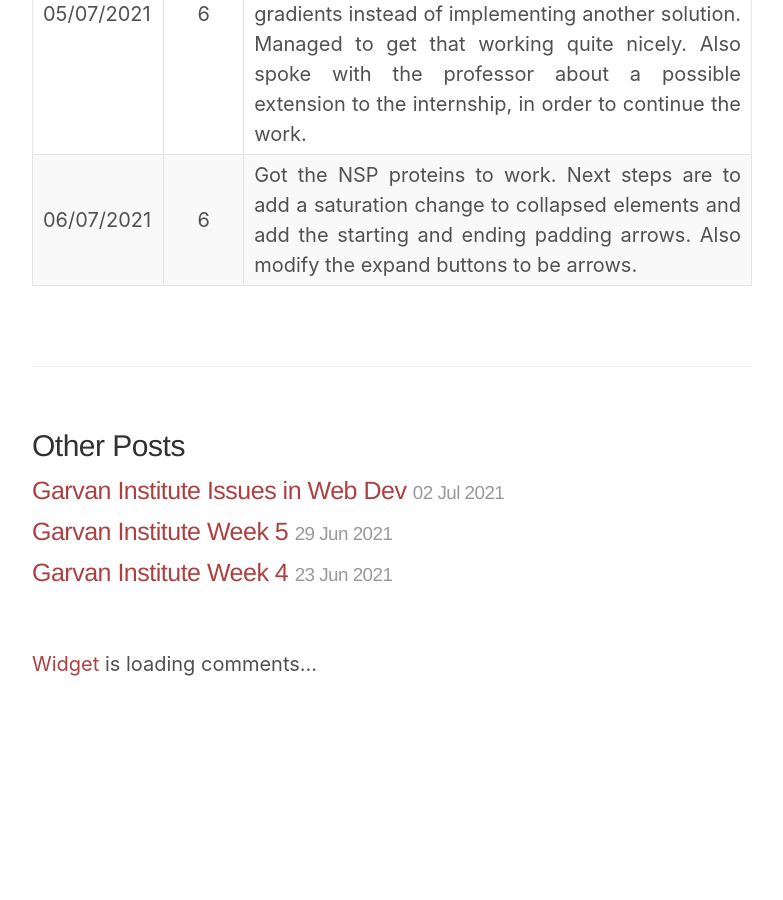
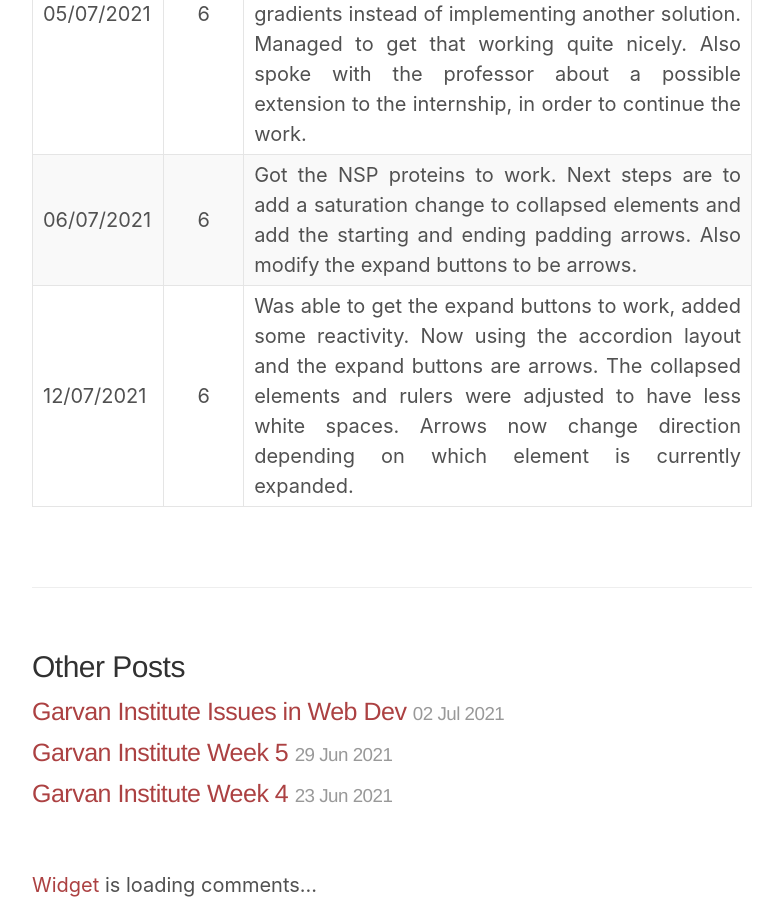
Before and after one commit to Key-Puncher/key-puncher.github.io, a Jekyll site: the page built from _posts/2021-06-08-garvan-institute-activity-log.md, in a window 1280 px wide and 900 px high, scrolled down 3989 px. Shown: the whole window, without its empty margins (248-1031 px from the left). Built offline with Jekyll 4.4.1, drawn with Linux system fonts in a browser that asks for light colours; a style sheet for code colours, icons or effects is not loaded; before the commit the page ends 4668 px from its top, so only the background shows below that.

Commit message:
Update 2021-06-08-garvan-institute-activity-log.md

```diff
--- a/_posts/2021-06-08-garvan-institute-activity-log.md
+++ b/_posts/2021-06-08-garvan-institute-activity-log.md
@@ -26,3 +26,4 @@ title: Garvan Institute Activity Log
 | 02/07/2021 | 5 | Stackoverflow didn't get any good responses sadly. Tested it a bit more and reported the bug to chrome bug tracker. Will likely have to implement a workaround specifically for chrome. |
 | 05/07/2021 | 6 | Continued to investigate the chrome bug. Came up with several different methods of resolving it. Found a few others who had experienced similiar issues. Decided ultimately to split up larger gradients instead of implementing another solution. Managed to get that working quite nicely. Also spoke with the professor about a possible extension to the internship, in order to continue the work. |
 | 06/07/2021 | 6 | Got the NSP proteins to work. Next steps are to add a saturation change to collapsed elements and add the starting and ending padding arrows. Also modify the expand buttons to be arrows. |
+| 12/07/2021 | 6 | Was able to get the expand buttons to work, added some reactivity. Now using the accordion layout and the expand buttons are arrows. The collapsed elements and rulers were adjusted to have less white spaces. Arrows now change direction depending on which element is currently expanded. |
```
